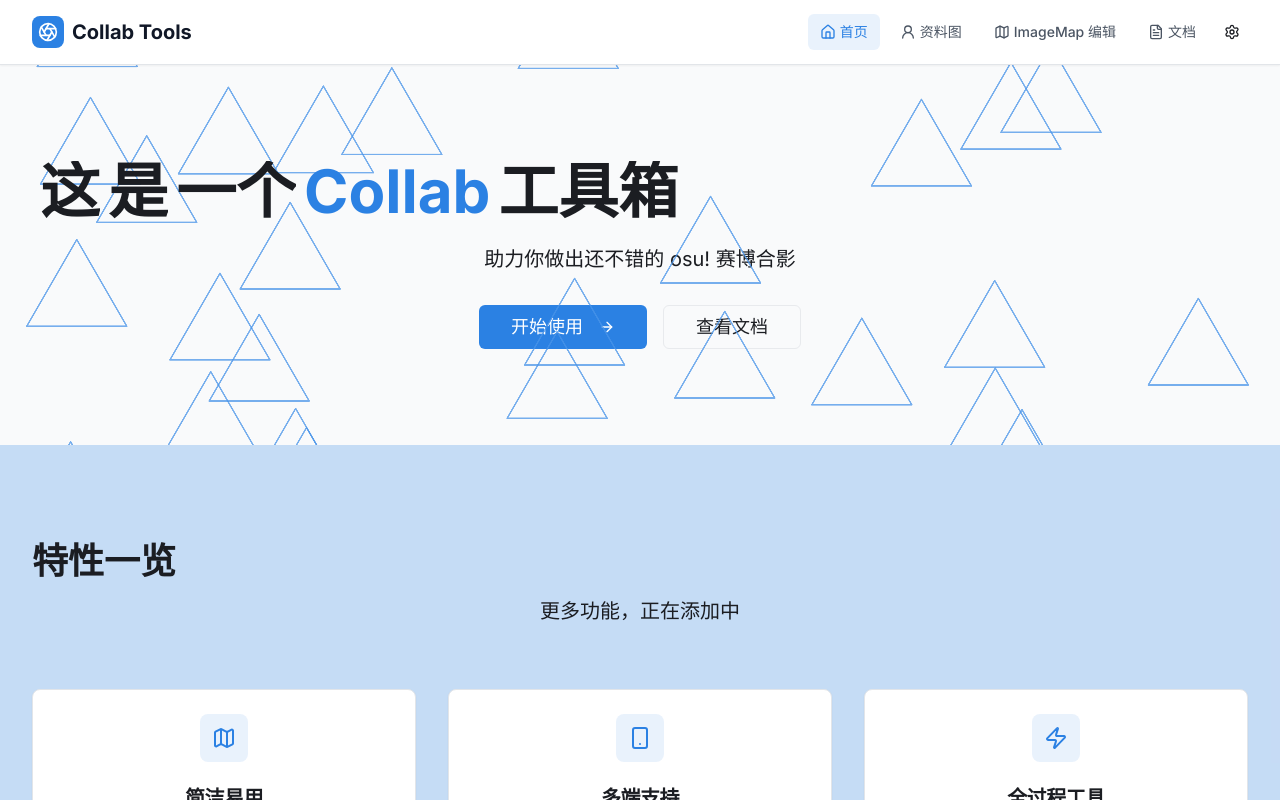
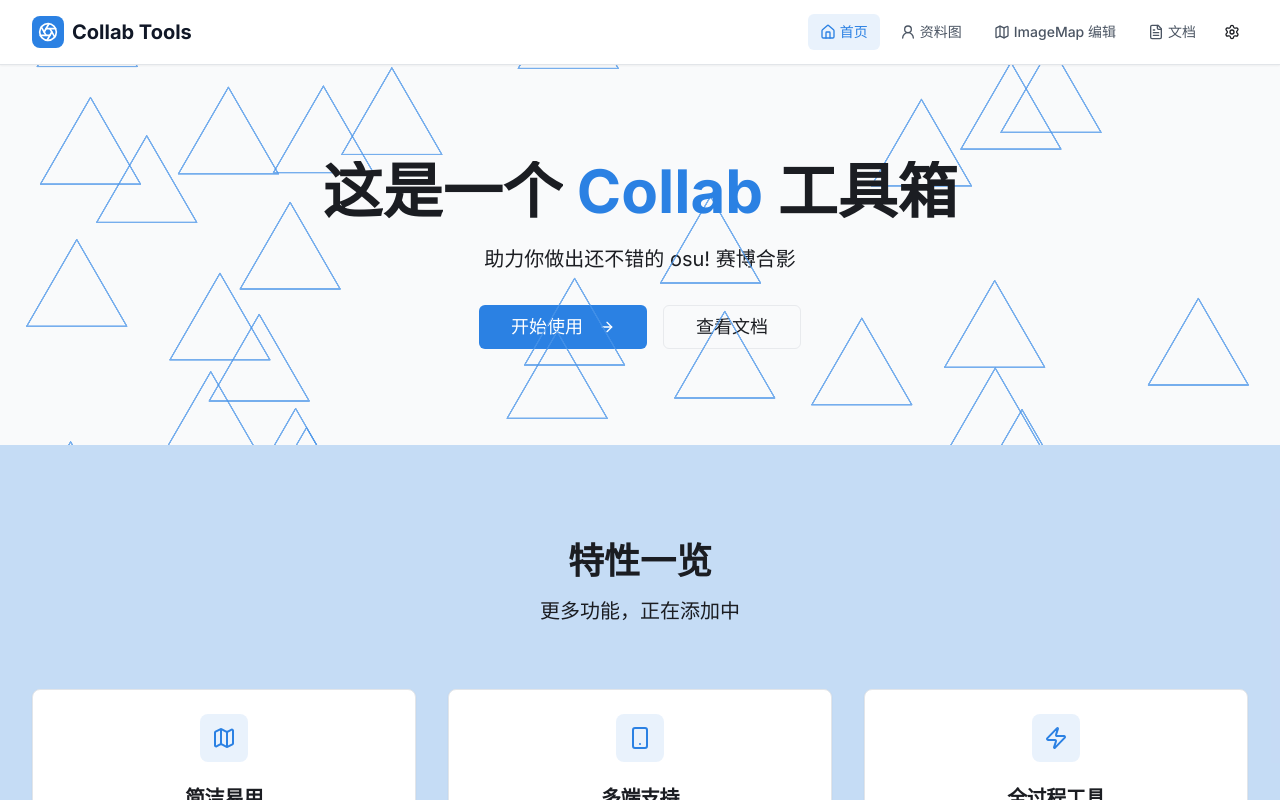
Before and after one commit to CloneWith/osu-collab-tools, a Next.js app: page / in a window 1280 px wide. Shown: the top 800 px of the page. Built offline with nearby package versions, Linux system fonts and the light colour scheme.

Commit message:
Fix title manipulation

```diff
--- a/app/editor/page.tsx
+++ b/app/editor/page.tsx
@@ -635,7 +635,7 @@ ${areas}
           {/* Preview Area */}
           <div className="space-y-4">
             <div className="flex items-center justify-between">
-              <h2 className="flex flex-row items-center space-x-2 text-xl font-semibold">
+              <h2 className="flex-title text-xl font-semibold">
                 <Eye/>
                 <span>预览区</span>
               </h2>
@@ -853,7 +853,7 @@ ${areas}
 
           {/* Setting Area */}
           <div className="space-y-4">
-            <h2 className="text-xl font-semibold">
+            <h2 className="flex-title text-xl font-semibold">
               <Settings/>
               <span>设置区</span>
             </h2>
@@ -1058,7 +1058,7 @@ ${areas}
 
           {/* Code Area */}
           <div className="space-y-4">
-            <h2 className="flex flex-row items-center space-x-2 text-xl font-semibold">
+            <h2 className="flex-title text-xl font-semibold">
               <Code/>
               <span>代码区</span>
             </h2>
--- a/app/globals.css
+++ b/app/globals.css
@@ -130,7 +130,7 @@
   }
 
   /* 便于插入多个元素（如图标） */
-  h1, h2, h3, h4, h5, h6 {
+  .flex-title {
     @apply flex flex-row items-center space-x-2;
   }
 }
```
